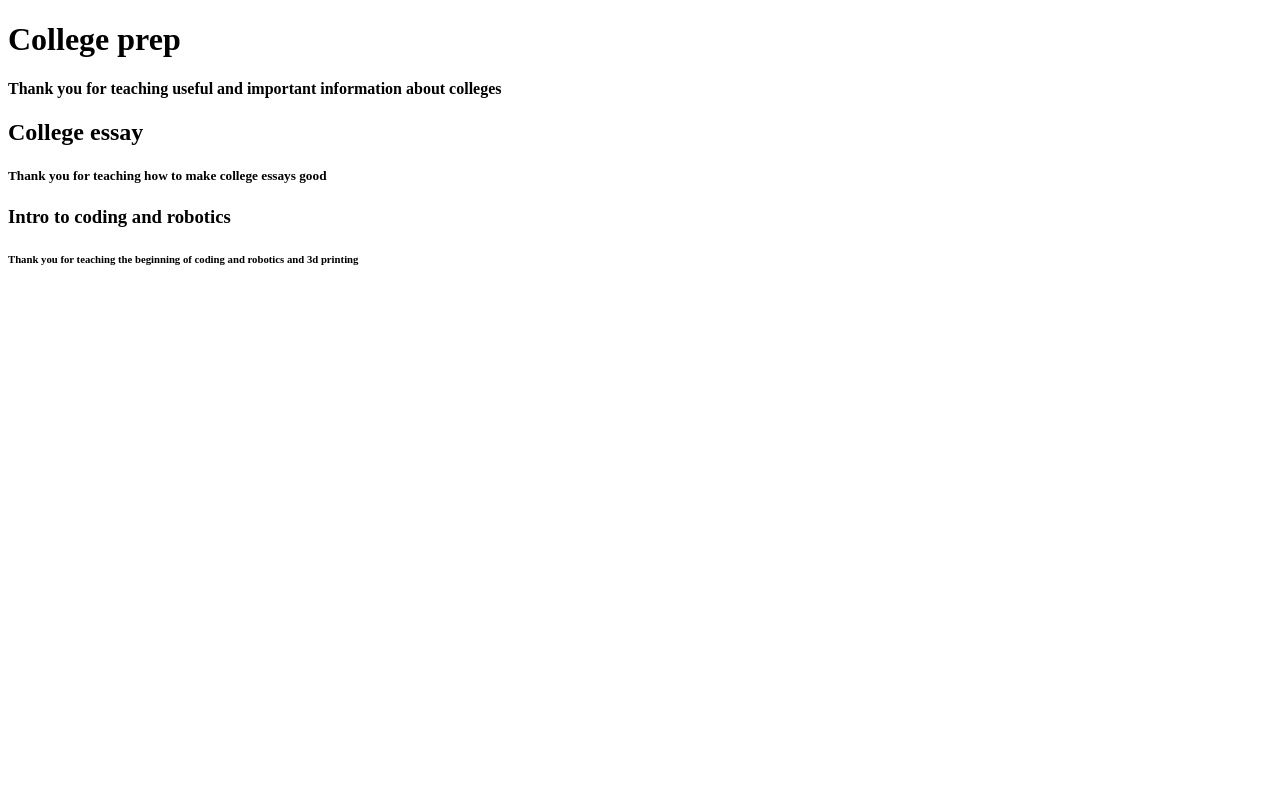
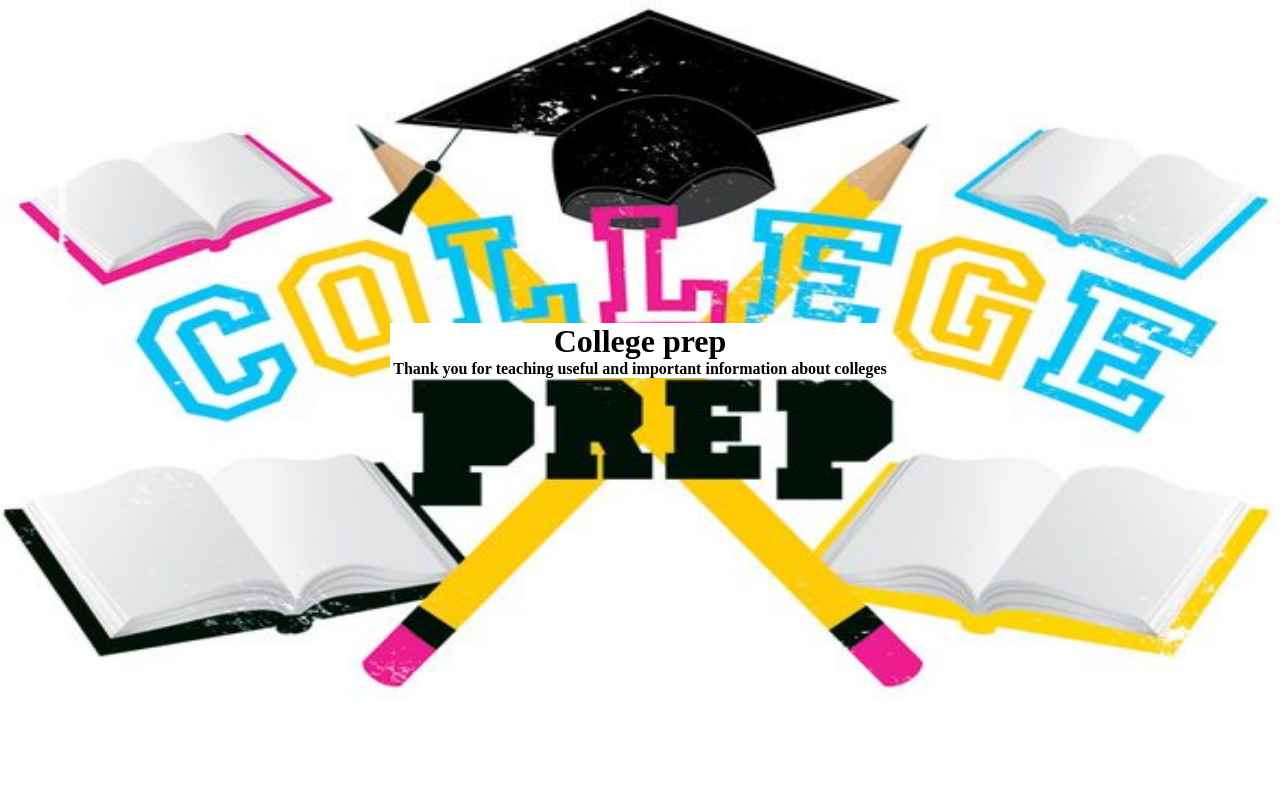
Before and after one commit to relyteel/site, a plain HTML site: page index.html in a window 1280 px wide. Shown: the top 800 px of the page. Drawn offline with Linux system fonts and the light colour scheme; the site is published under a folder, as on GitHub Pages, so addresses that start at the root find nothing.

Commit message:
adding css to pages

```diff
--- a/index.html
+++ b/index.html
@@ -4,7 +4,7 @@
         <meta charset="utf-8"/>
         <meta name="viewport" content="width=display-wdith, initial-scale=1.0"/>
         <title>Student's page</title>
-        <link href="/style.css" rel="stylesheet" type="text/css">
+        <link href="style.css" rel="stylesheet" type="text/css">
     </head>
     <body>
         <header>
```
